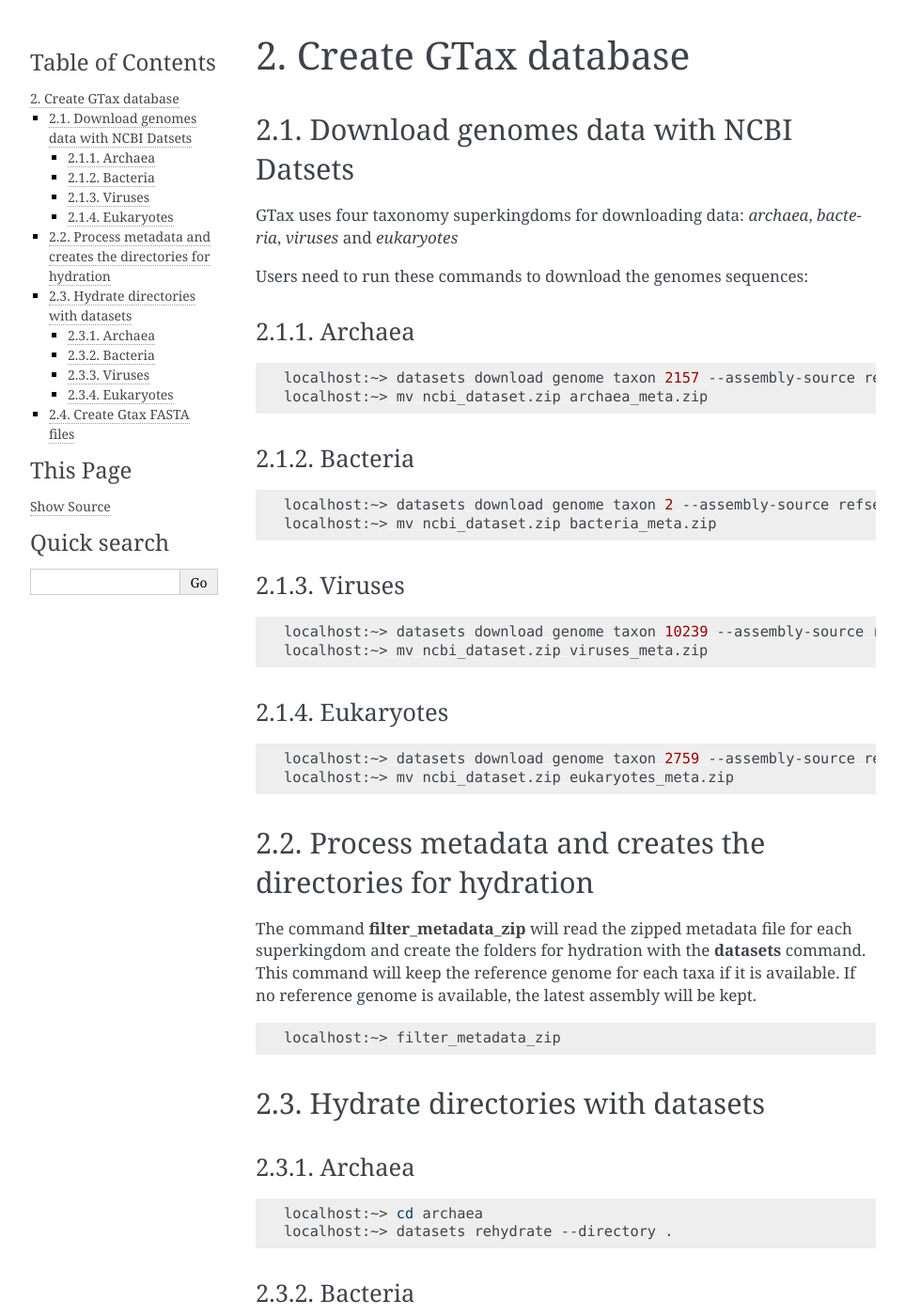
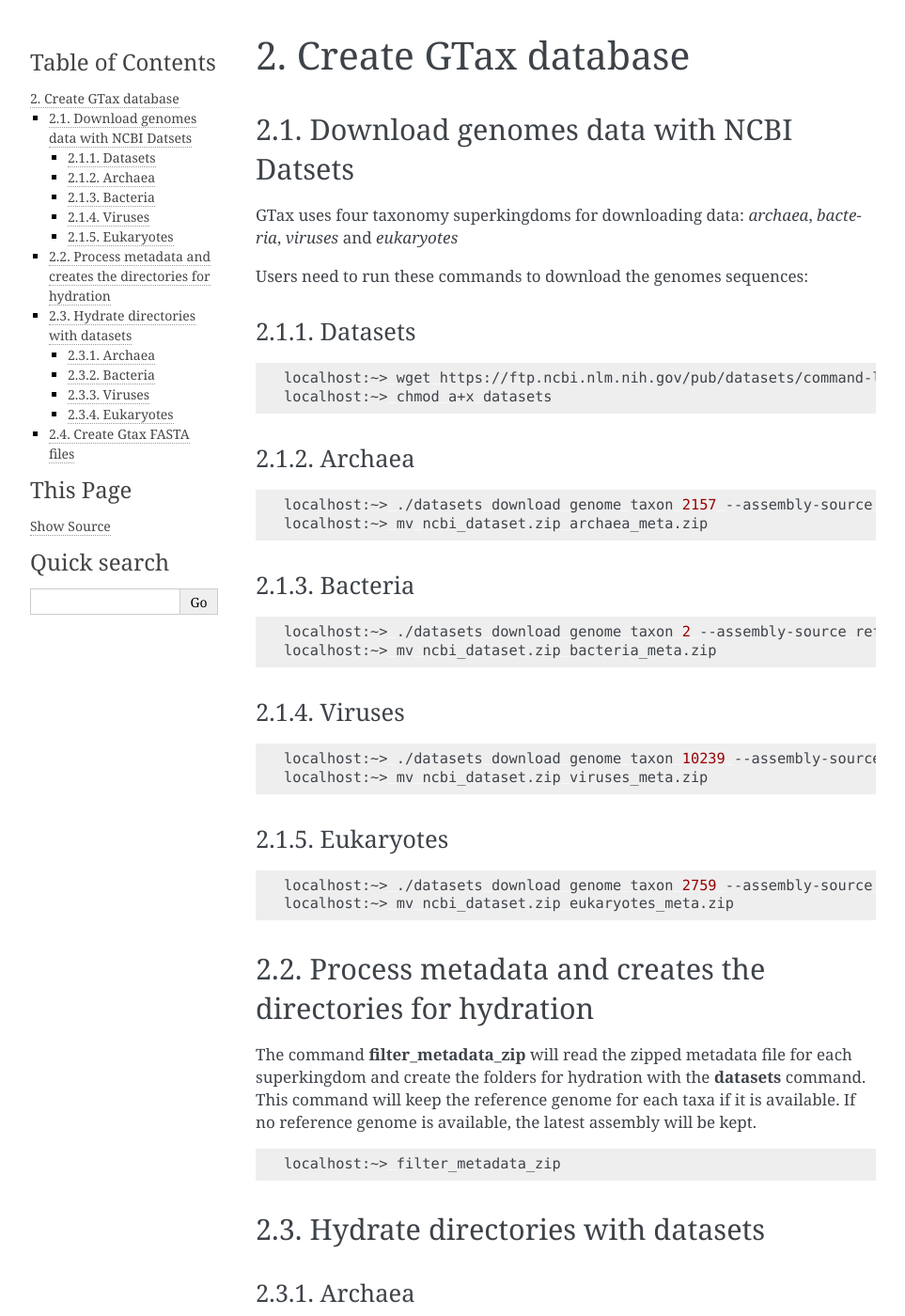
Before and after one commit to ncbi/gtax, a Sphinx documentation site: the page built from docs/source/datasets.rst, in a window 1280 px wide and 1400 px high. Shown: the whole window at 94% size, without its empty margins (148-1111 px from the left). Built offline with Sphinx 7.4.7, drawn with Linux system fonts in a browser that asks for light colours; some of the changed text lies outside the part shown.

```diff
--- a/docs/source/datasets.rst
+++ b/docs/source/datasets.rst
@@ -11,12 +11,20 @@
 
 Users need to run these commands to download the genomes sequences:
 
+Datasets
+========
+
+.. code-block:: bash
+
+    localhost:~> wget https://ftp.ncbi.nlm.nih.gov/pub/datasets/command-line/v2/linux-amd64/datasets
+    localhost:~> chmod a+x datasets
+
 Archaea
 =======
 
 .. code-block:: bash
 
-    localhost:~> datasets download genome taxon 2157 --assembly-source refseq --exclude-gff3 --exclude-protein --exclude-rna --exclude-gff3 --exclude-rna --exclude-genomic-cds --dehydrated
+    localhost:~> ./datasets download genome taxon 2157 --assembly-source refseq --dehydrated
     localhost:~> mv ncbi_dataset.zip archaea_meta.zip
 
 Bacteria
@@ -63,7 +71,7 @@
 .. code-block:: bash
 
     localhost:~> cd archaea
-    localhost:~> datasets rehydrate --directory .
+    localhost:~> ./datasets rehydrate --directory .
 
 Bacteria
 ========
@@ -71,7 +79,7 @@
 .. code-block:: bash
 
     localhost:~> cd bacteria
-    localhost:~> datasets rehydrate --directory .
+    localhost:~> ./datasets rehydrate --directory .
 
 Viruses
 =======
@@ -79,7 +87,7 @@
 .. code-block:: bash
 
     localhost:~> cd viruses
-    localhost:~> datasets rehydrate --directory .
+    localhost:~> ./datasets rehydrate --directory .
 
 Eukaryotes
 ==========
@@ -87,7 +95,7 @@
 .. code-block:: bash
 
     localhost:~> cd eukaryotes
-    localhost:~> datasets rehydrate --directory .
+    localhost:~> ./datasets rehydrate --directory .
 
 Create Gtax FASTA files
 -----------------------
```
Also changed, not shown: other parts of docs/source/datasets.rst (+3 -3 lines), 1 other file.
